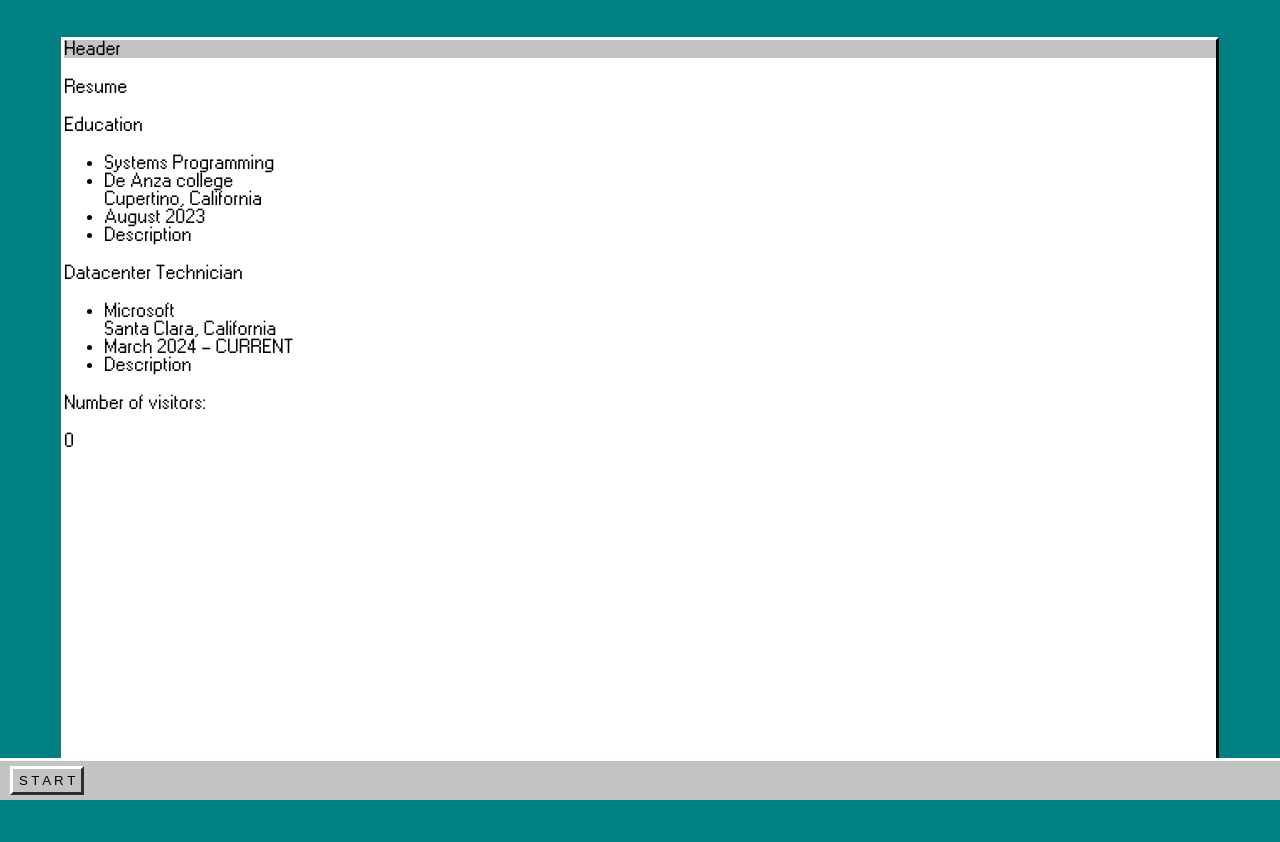
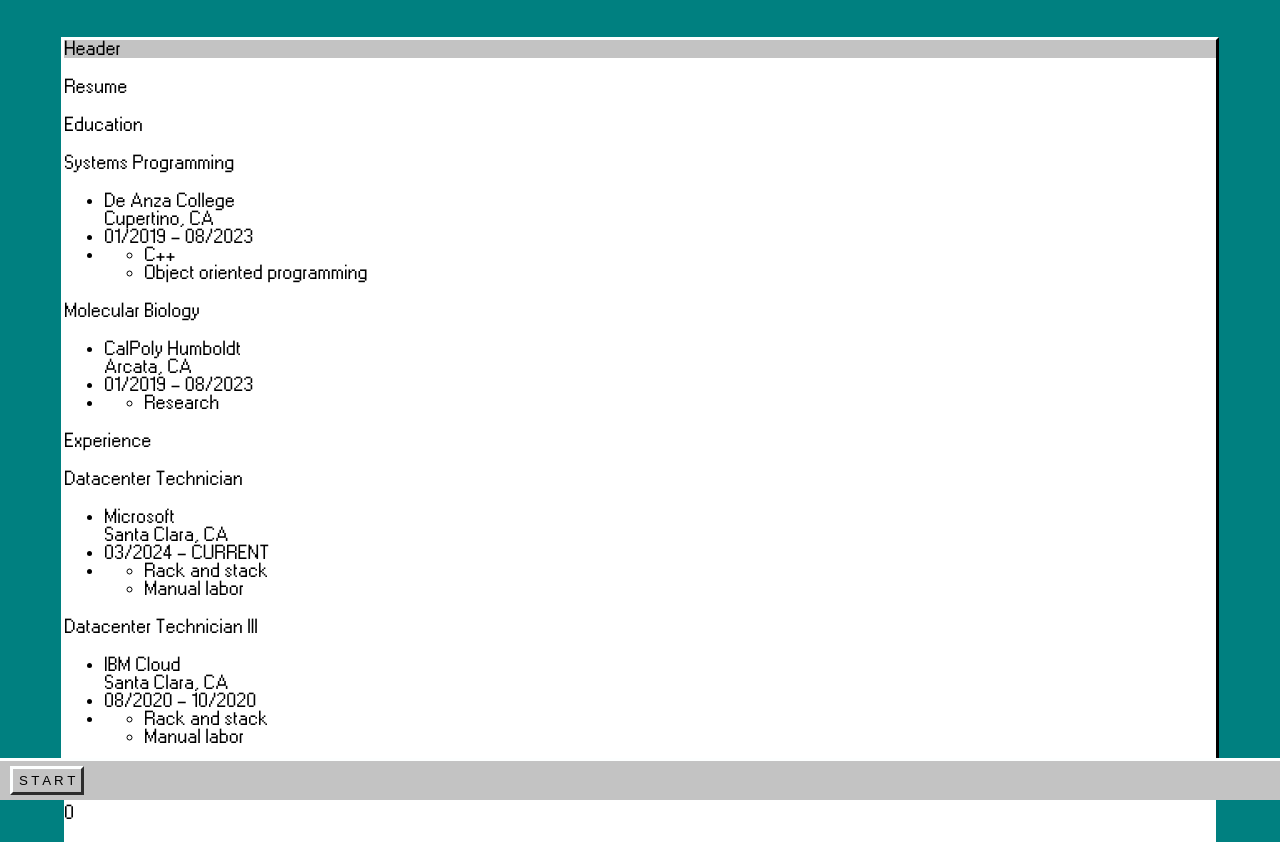
Before and after one commit to toastedsugar/CloudResumeChallenge, a React (Vite) app: page / in a window 1280 px wide. Before the commit the page ends 800 px from the top, so only its background shows below. Built offline with nearby package versions, Linux system fonts and the light colour scheme.

Commit message:
Added resume data, added styles and completed navbar functionality

```diff
--- a/src/App.tsx
+++ b/src/App.tsx
@@ -1,8 +1,11 @@
 import Resume from "./components/Resume";
 import VisitorCounter from "./components/VisitorCounter";
 import Navbar from "./components/Navbar";
+import { useState } from "react";
 
 export default function App() {
+  const [isStartButtonClicked, setIsStartButtonClicked] = useState<boolean>(false)
+
   return (
     <div>
       <div className="page-wrapper">
@@ -14,7 +17,7 @@ export default function App() {
           </div>
         </div>
       </div>
-      <Navbar />
+      <Navbar isStartButtonClicked={isStartButtonClicked} setIsStartButtonClicked={setIsStartButtonClicked}/>
     </div>
   );
 }
--- /dev/null
+++ b/src/assets/education.ts
@@ -0,0 +1,18 @@
+export const education = [
+    {
+      title: "Systems Programming",
+      organization: "De Anza College",
+      location: "Cupertino, CA",
+      startDate: "01/2019",
+      endDate: "08/2023",
+      description: ["C++", "Object oriented programming"],
+    },
+    {
+        title: "Molecular Biology",
+        organization: "CalPoly Humboldt",
+        location: "Arcata, CA",
+        startDate: "01/2019",
+        endDate: "08/2023",
+        description: ["Research"],
+      },
+  ];
--- /dev/null
+++ b/src/assets/experience.ts
@@ -0,0 +1,18 @@
+export const experience = [
+  {
+    title: "Datacenter Technician",
+    organization: "Microsoft",
+    location: "Santa Clara, CA",
+    startDate: "03/2024",
+    endDate: "CURRENT",
+    description: ["Rack and stack", "Manual labor"],
+  },
+  {
+    title: "Datacenter Technician III",
+    organization: "IBM Cloud",
+    location: "Santa Clara, CA",
+    startDate: "08/2020",
+    endDate: "10/2020",
+    description: ["Rack and stack", "Manual labor"],
+  },
+];
--- a/src/components/Navbar.tsx
+++ b/src/components/Navbar.tsx
@@ -1,13 +1,31 @@
 import { useState } from "react";
 
-export default function Navbar() {
+interface NavbarProps {
+  isStartButtonClicked: boolean;
+  setIsStartButtonClicked: React.Dispatch<React.SetStateAction<boolean>>;
+}
+
+
+
+
+const Navbar: React.FC<NavbarProps> = ({isStartButtonClicked, setIsStartButtonClicked}) => {
   const [isMenuOpen, setIsMenuOpen] = useState(false);
 
   const toggleMenu = () => {
+    setIsStartButtonClicked(!isStartButtonClicked)
     setIsMenuOpen(!isMenuOpen);
   };
 
+  const clearMenu = () => {
+    setIsStartButtonClicked(false)
+    setIsMenuOpen(false)
+  }
+
   const NavbarMenu = () => (
+    <>
+    <div className="nav-menu-underlay" onClick={clearMenu}>
+    </div>
+
     <div className="nav-menu-container">
       <div className="nav-menu-side-header">Cloud Resume Challenge</div>
       <div className="nav-menu-item-container">
@@ -22,14 +40,17 @@ export default function Navbar() {
         </a>
       </div>
     </div>
+    </>
   );
 
   return (
     <nav className="nav-navbar">
-      <button className="button" onClick={toggleMenu}>
+      <button className={isStartButtonClicked ? "button-pressed": "button"} onClick={toggleMenu}>
         S T A R T
       </button>
       {isMenuOpen && NavbarMenu()}
     </nav>
   );
 }
+
+export default Navbar
--- a/src/components/Resume.tsx
+++ b/src/components/Resume.tsx
@@ -1,7 +1,50 @@
+import { experience } from "../assets/experience.js";
+import { education } from "../assets/education.js";
+
+interface ResumeItem {
+  title: string;
+  organization: string;
+  location: string;
+  startDate: string;
+  endDate: string;
+  description: string[];
+}
+
+const ResumeItem: React.FC<ResumeItem> = ({
+  title,
+  organization,
+  location,
+  startDate,
+  endDate,
+  description,
+}) => {
+  return (
+    <section>
+      <p>{title}</p>
+      <ul>
+        <li>
+          <div>{organization}</div>
+          <div>{location}</div>
+        </li>
+        <li>
+          {startDate} - {endDate}
+        </li>
+        <li>
+          <ul>
+            {description.map((desc: string) => (
+              <li>{desc}</li>
+            ))}
+          </ul>
+        </li>
+      </ul>
+    </section>
+  );
+};
+
 export default function Resume() {
   return (
     <div>
-    {/** Title */}
+      {/** Title */}
       <section>
         <p>Resume</p>
       </section>
@@ -9,29 +52,32 @@ export default function Resume() {
       {/** Education */}
       <section>
         <p>Education</p>
-        <ul>
-          <li>Systems Programming</li>
-          <li>
-            <div>De Anza college</div>
-            <div>Cupertino, California</div>
-          </li>
-          <li>August 2023</li>
-          <li>Description</li>
-        </ul>
+        {education.map((data) => (
+          <ResumeItem
+            title={data.title}
+            organization={data.organization}
+            location={data.location}
+            startDate={data.startDate}
+            endDate={data.endDate}
+            description={data.description}
+          />
+        ))}
       </section>
 
-{/** Experience */}
-<section>
-    <p>Datacenter Technician</p>
-    <ul>
-        <li>
-            <div>Microsoft</div>
-            <div>Santa Clara, California</div>
-        </li>
-        <li>March 2024 - CURRENT</li>
-        <li>Description</li>
-    </ul>
-</section>
+      {/** Experience */}
+      <section>
+        <p>Experience</p>
+        {experience.map((data) => (
+          <ResumeItem
+            title={data.title}
+            organization={data.organization}
+            location={data.location}
+            startDate={data.startDate}
+            endDate={data.endDate}
+            description={data.description}
+          />
+        ))}
+      </section>
     </div>
   );
 }
--- a/src/index.css
+++ b/src/index.css
@@ -37,11 +37,10 @@ body {
 
 .button-pressed {
   background-color: var(--menu-primary);
-  border-top-color: var(--menu-darker);
-  border-left-color: var(--menu-darker);
-  border-bottom-color: var(--menu-lighter);
-  border-right-color: var(--menu-lighter);
-  padding: 4px 6px;
+  border-top: solid 3px black;
+  border-left: solid 3px black;
+  border-bottom: solid 3px white;
+  border-right: solid 3px white;  padding: 4px 6px;
   cursor: pointer;
 }
 
@@ -60,7 +59,18 @@ body {
   z-index: 1;
 }
 
+.nav-menu-underlay {
+background-color: pink;
+opacity: 0;
+width: 100vh;
+height:100vh;
+position: fixed;
+top: 0;
+left: 0;
+}
+
 .nav-menu-container {
+  z-index: 3;
   width: 260px;
   height: 380px;
   position: absolute;
```
Also changed, not shown: src/assets/education.json (deleted), src/assets/experience.json (deleted).
